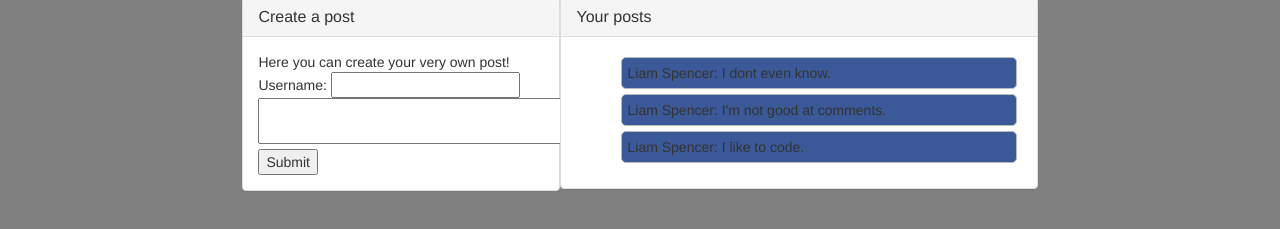
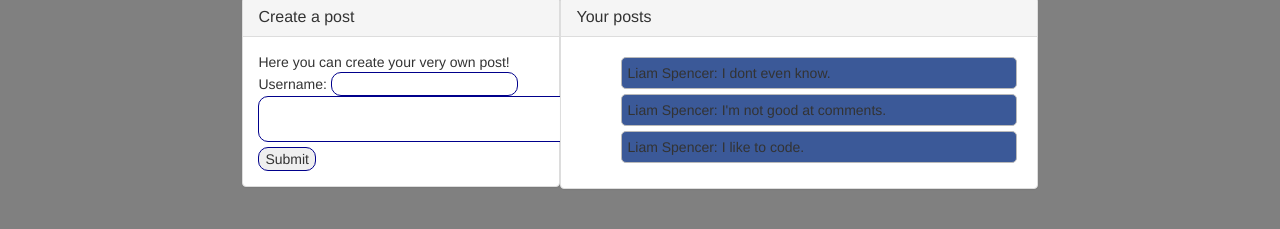
Before and after one commit to hello-world-tech-studios/project.my-book, a plain HTML site: page index.html in a window 1280 px wide. Shown: the part 527-756 px from the top of the page. Drawn offline with nearby package versions, Linux system fonts and the light colour scheme.

Commit message:
I showed my parents and changed the borders for the text boxes.

```diff
--- a/index.html
+++ b/index.html
@@ -99,11 +99,11 @@
 <form>
       Here you can create your very own post!
   <br>
-  Username: <input id="postName" type="text" name="Username:">
+  Username: <input class="postCreater" id="postName" type="text" name="Username:">
   <br>
-  <textarea class="formInput" id="postText" cols="60"></textarea>
+  <textarea class="formInput postCreator" id="postText" cols="60"></textarea>
   <br>
-  <input class="formInput" type="submit" name="Submit">
+  <input class="formInput postCreator" type="submit" name="Submit">
 </form>
 
 
--- a/styles.css
+++ b/styles.css
@@ -116,5 +116,15 @@ p {
 }
 
 #message-box {
-color: white;
+  color: white;
 }
+
+.postCreator {
+  border: 1px solid darkblue;
+  border-radius: 10px;
+}
+
+#postName {
+  border: 1px solid darkblue;
+  border-radius: 10px;
+}
```
